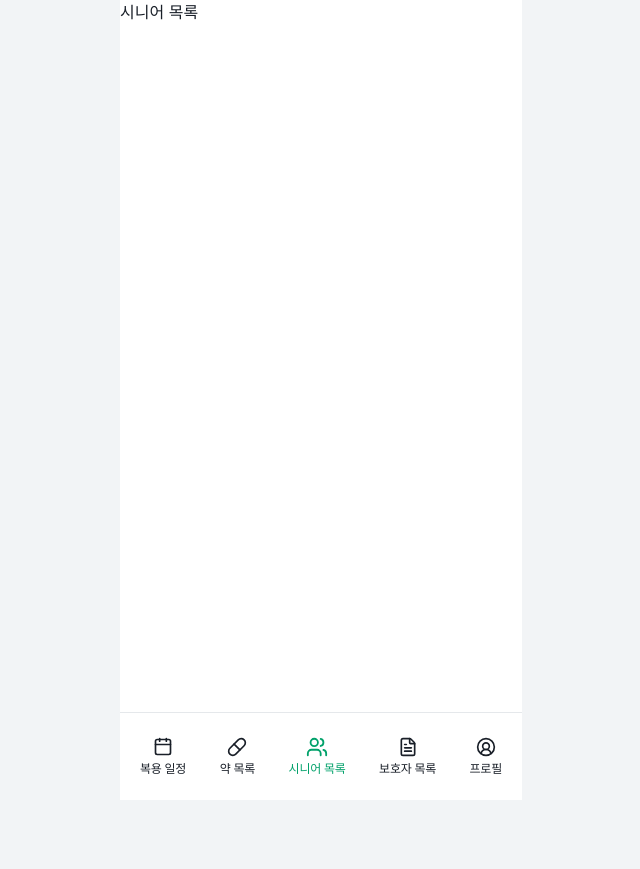
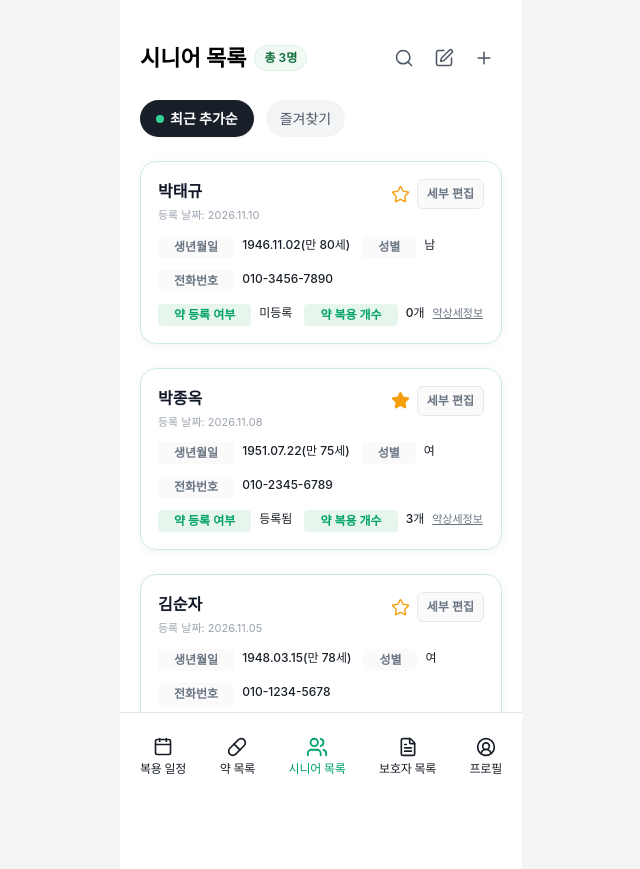
Before and after one commit to Line4Thon-Team24/TTAREUREUNG-CLIENT, a React (Vite) app: page /seniors in a window 1280 px wide. Shown: the whole page, without its empty margins (319-959 px from the left). Before the commit the page ends 800 px from the top, so only its background shows below. Built offline with nearby package versions, Linux system fonts and the light colour scheme; a web font is replaced by a local one.

Commit message:
feat: 시니어 목록 화면 구현 (최근 추가순·즐겨찾기 필터)

```diff
--- a/src/pages/guardian/seniors/SeniorListPage.tsx
+++ b/src/pages/guardian/seniors/SeniorListPage.tsx
@@ -1,5 +1,130 @@
+import { useState } from 'react';
+import { useNavigate } from 'react-router-dom';
+import { Plus, Search, SquarePen } from 'lucide-react';
+import EmptyState from '@/components/common/EmptyState';
+import SeniorCard from '@/components/seniors/SeniorCard';
+import { getMedicines } from '@/mocks/medicines';
+import { getSeniors, toggleFavorite } from '@/mocks/seniors';
+
+const ICON_BUTTON_CLASS =
+  'flex size-9 items-center justify-center rounded-full text-[#4B5563] transition-colors active:bg-[#F2F4F6]';
+
+type Filter = 'recent' | 'favorite';
+
+const FILTERS: { label: string; value: Filter }[] = [
+  { label: '최근 추가순', value: 'recent' },
+  { label: '즐겨찾기', value: 'favorite' },
+];
+
 const SeniorListPage = () => {
-  return <div>시니어 목록</div>;
+  const navigate = useNavigate();
+  const [seniors, setSeniors] = useState(getSeniors);
+  const [filter, setFilter] = useState<Filter>('recent');
+
+  // 최근 추가순 정렬 (즐겨찾기는 그중 별 표시한 시니어만)
+  const visibleSeniors = seniors
+    .filter((senior) => filter === 'recent' || senior.isFavorite)
+    .sort((a, b) => b.registeredAt.localeCompare(a.registeredAt));
+
+  const handleToggleFavorite = (id: number) => {
+    toggleFavorite(id);
+    setSeniors(getSeniors());
+  };
+
+  return (
+    <div className="flex flex-1 flex-col">
+      <header className="flex items-center justify-between px-5 pt-10 pb-3">
+        <div className="flex items-center gap-2">
+          <h1 className="text-[22px] font-bold text-black">시니어 목록</h1>
+          <span className="rounded-full border border-[#DCF2E4] bg-[#F0F9F4] px-2.25 py-0.75 text-[12px] font-semibold text-[#0E6E3B]">
+            총 {seniors.length}명
+          </span>
+        </div>
+        <div className="flex items-center gap-1">
+          {/* 검색·목록 편집은 화면이 정해지면 연결 */}
+          <button
+            type="button"
+            aria-label="시니어 검색"
+            className={ICON_BUTTON_CLASS}
+          >
+            <Search size={20} strokeWidth={1.83} aria-hidden />
+          </button>
+          <button
+            type="button"
+            aria-label="목록 편집"
+            className={ICON_BUTTON_CLASS}
+          >
+            <SquarePen size={20} strokeWidth={1.83} aria-hidden />
+          </button>
+          <button
+            type="button"
+            aria-label="시니어 추가"
+            onClick={() => navigate('/seniors/add')}
+            className={ICON_BUTTON_CLASS}
+          >
+            <Plus size={20} strokeWidth={1.83} aria-hidden />
+          </button>
+        </div>
+      </header>
+
+      {seniors.length > 0 && (
+        <div className="flex gap-3 px-5 py-3">
+          {FILTERS.map(({ label, value }) => {
+            const isSelected = value === filter;
+
+            return (
+              <button
+                key={value}
+                type="button"
+                aria-pressed={isSelected}
+                onClick={() => setFilter(value)}
+                className={`flex shrink-0 items-center rounded-full py-2 text-[14px] transition-colors ${
+                  isSelected
+                    ? 'bg-[#191F28] px-4 font-bold text-white drop-shadow-[0_1px_1px_rgba(0,0,0,0.05)]'
+                    : 'bg-[#F2F4F6] px-3.5 font-medium text-[#4E5968]'
+                }`}
+              >
+                {isSelected && (
+                  <span className="mr-1.5 size-2 rounded-full bg-[#34D399]" />
+                )}
+                {label}
+              </button>
+            );
+          })}
+        </div>
+      )}
+
+      {seniors.length === 0 ? (
+        <div className="flex flex-1 items-center justify-center">
+          <EmptyState
+            message="등록된 시니어가 없어요!"
+            actionLabel="시니어 등록하기"
+            onAction={() => navigate('/seniors/register')}
+          />
+        </div>
+      ) : visibleSeniors.length === 0 ? (
+        <p className="flex flex-1 items-center justify-center text-[14px] text-[#6B7684]">
+          즐겨찾기한 시니어가 없어요.
+        </p>
+      ) : (
+        <ul className="flex flex-col gap-6 px-5 pt-3 pb-6">
+          {visibleSeniors.map((senior) => (
+            <li key={senior.id}>
+              <SeniorCard
+                senior={senior}
+                medicineCount={getMedicines(senior.id).length}
+                onToggleFavorite={() => handleToggleFavorite(senior.id)}
+                onEdit={() => navigate(`/seniors/${senior.id}/edit`)}
+                onMedicineDetail={() =>
+                  navigate(`/medicines?seniorId=${senior.id}`)
+                }
+              />
+            </li>
+          ))}
+        </ul>
+      )}
+    </div>
+  );
 };
 
 export default SeniorListPage;
```
